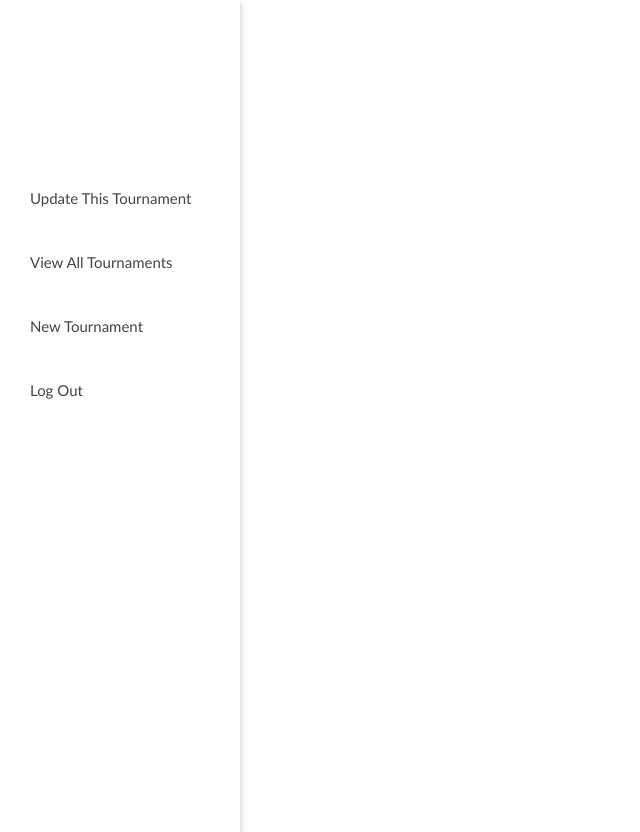
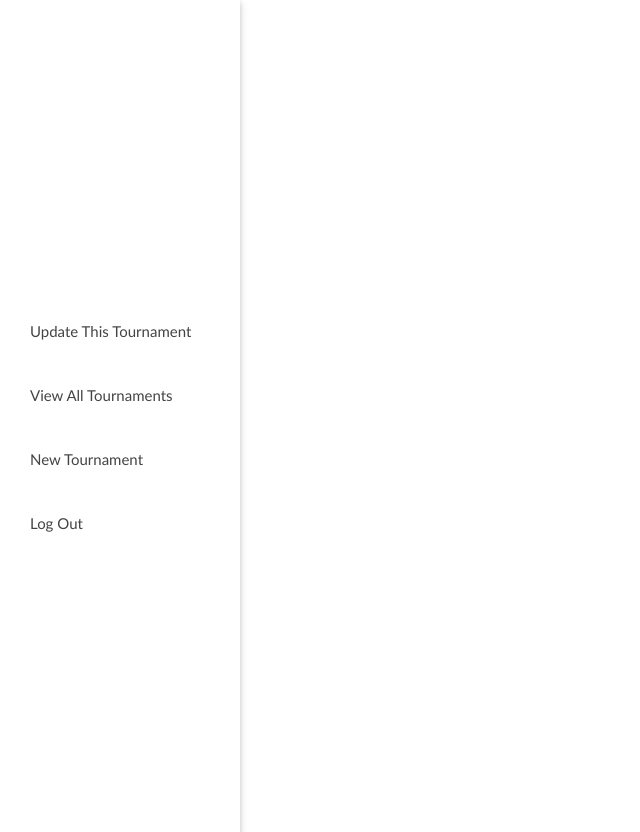
Before and after one commit to Wayez/WALK, a Flask app: template templates/bracket.html in a window 1280 px wide. Shown: the whole page, without its empty margins (0-640 px from the left). Run offline with Flask 2, Linux system fonts and the light colour scheme; the template is opened without the code that fills it, so the values that code supplies are empty; some libraries are stand-ins or nearby versions.

Commit message:
bracket css :sos:

```diff
--- a/templates/bracket.html
+++ b/templates/bracket.html
@@ -19,7 +19,7 @@
   </head>
 
   <body style="font-family:Trebuchet MS">
-
+<!--
     <header>
       <div class="container">
 	<a href="#" data-activates="nav-mobile" class="button-collapse top-nav hide-on-large-only">
@@ -36,7 +36,58 @@
 	<li><a href="../logout">Log Out</a><li>
       </ul>
     </header>
+-->
+    <header>
 
+            <div class="container">
+
+	      <a href="#" data-activates="nav-mobile" class="button-collapse top-nav hide-on-large-only">
+
+		  <i class="material-icons">menu</i>
+
+		  </a>
+
+	      </div>
+
+	          <ul  class="hide-on-med-and-down side-nav fixed">
+
+		    <li class="logo"><a id="logo-container" href="" class="brand-logo">
+
+			    <object id="front-page-logo" type="image/png" data="http://i.imgur.com/Hrv0mVF.png"></object>
+
+			    </li><br><br>
+
+		            <li><a href="../update/{{tid}}">Update This Tournament</a><li>
+
+		              <li><a href="../admin">View All Tournaments</a><li>
+
+		              <li><a href="../newtourn">New Tournament</a><li>
+
+		              <li><a href="../logout">Log Out</a><li>
+
+		            </ul>
+
+		       <ul id="nav-mobile" class="side-nav">
+
+			        <li class="logo"><a id="logo-container" href="" class="brand-logo">
+
+				           <object id="front-page-logo" type="image/png" data="http://i.imgur.com/Hrv0mVF.png"></object>
+
+					          </a></li><br><br>
+
+				        <li><a href="../update/{{tid}}">Update This Tournament</a><li>
+
+			           <li><a href="../admin">View All Tournaments</a><li>
+
+			           <li><a href="../newtourn">New Tournament</a><li>
+
+			           <li><a href="../logout">Log Out</a><li>
+
+			          </ul>
+
+
+
+		           </header>
     <main>
       <h1>{{name}}</h1>
       <div id = "doubleElimination" class="demo"></div>
@@ -69,7 +120,12 @@
 	})
 
       </script>
+          <script>$(document).ready(function(){
 
+	                  $(".button-collapse").sideNav();
+
+
+	              });</script>
     </main>
   </body>
 
```
